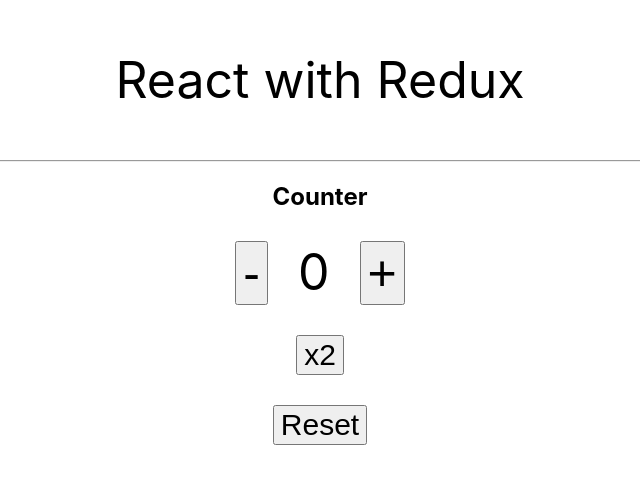
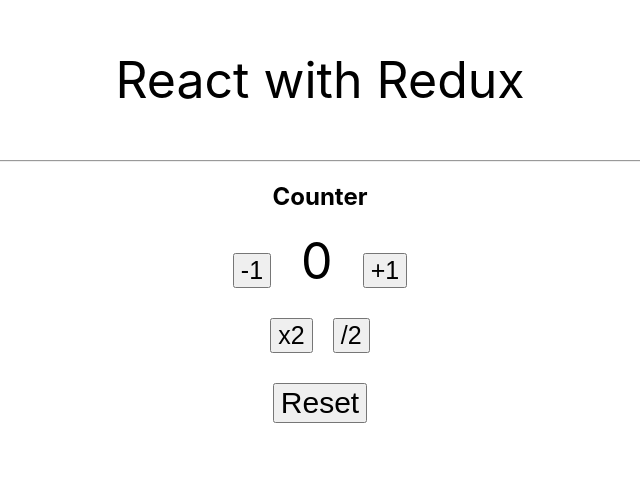
Before and after one commit to walterlee7/react-redux-project, a React (Create React App) app: page / in a window 1280 px wide. Shown: the top 484 px of the page, without its empty margins (320-960 px from the left). Built offline with nearby package versions, Linux system fonts and the light colour scheme.

Commit message:
divide counter by 2 button added

```diff
--- a/src/components/App.js
+++ b/src/components/App.js
@@ -20,6 +20,7 @@
 store.dispatch({ type: "INCREMENT" });
 store.dispatch({ type: "DECREMENT" });
 store.dispatch({ type: "MULTIPLY(2)" });
+store.dispatch({ type: "DIVIDE(2)" });
 store.dispatch({ type: "RESET" });
 
 function reducer(state = initialState, action) {
@@ -38,6 +39,10 @@
         case 'MULTIPLY(2)':
             return {
                 count: state.count * 2
+            };
+        case 'DIVIDE(2)':
+            return {
+                count: state.count / 2
             };
         case 'RESET':
             return {
--- a/src/components/counter.js
+++ b/src/components/counter.js
@@ -32,17 +32,23 @@
         this.props.dispatch({ type: "MULTIPLY(2)" });
     }
 
+    //divide counter by 2
+    divide2 = () => {
+        this.props.dispatch({ type: "DIVIDE(2)" });
+    }
+
     render() {
         return (
             <div>
                 <h2>Counter</h2>
                 <div style={{ margin: 10 }}>
-                    <button onClick={this.decrement} style={{ margin: 10, fontSize: 50 }}>-</button>
+                    <button onClick={this.decrement} style={{ margin: 10, fontSize: 25 }}>-1</button>
                     <span className="count" style={{ margin: 20, fontSize: 50 }}>{this.props.count}</span>
-                    <button onClick={this.increment} style={{ margin: 10, fontSize: 50 }}>+</button>
+                    <button onClick={this.increment} style={{ margin: 10, fontSize: 25 }}>+1</button>
                 </div>
                 <div style={{ margin: 10 }}>
-                    <button onClick={this.multiply2} style={{ margin: 10, fontSize: 30 }}>x2</button>
+                    <button onClick={this.multiply2} style={{ margin: 10, fontSize: 25 }}>x2</button>
+                    <button onClick={this.divide2} style={{ margin: 10, fontSize: 25 }}>/2</button>
                 </div>
                 <div style={{ margin: 10 }}>
                     <button onClick={this.reset} style={{ margin: 10, fontSize: 30 }}>Reset</button>
```
